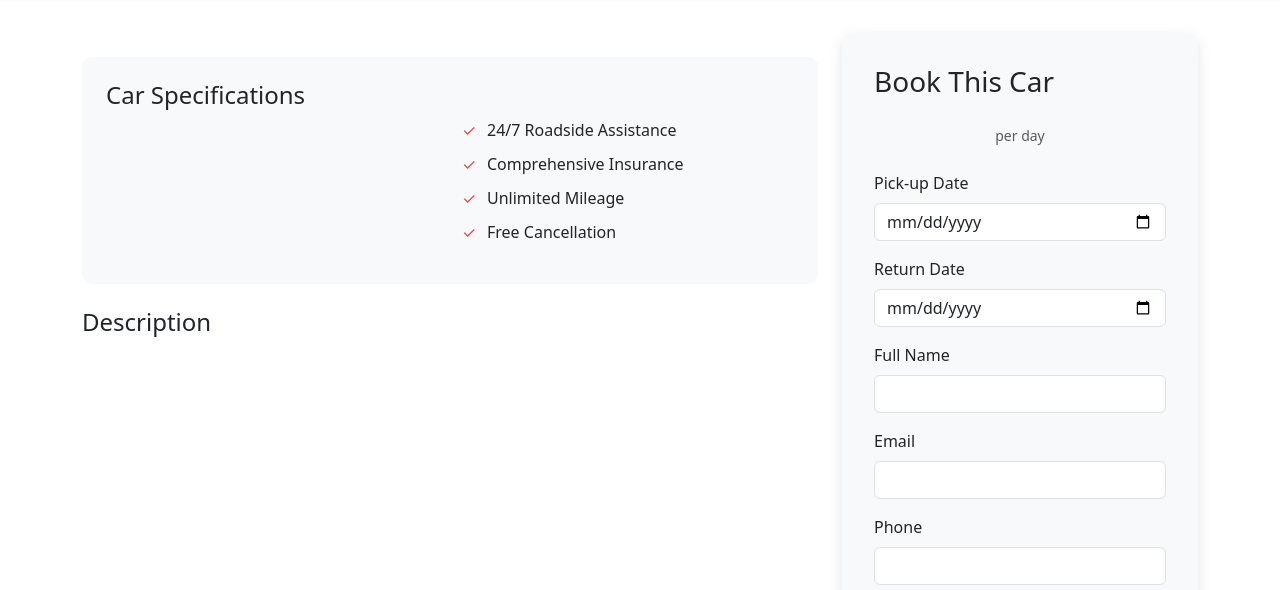
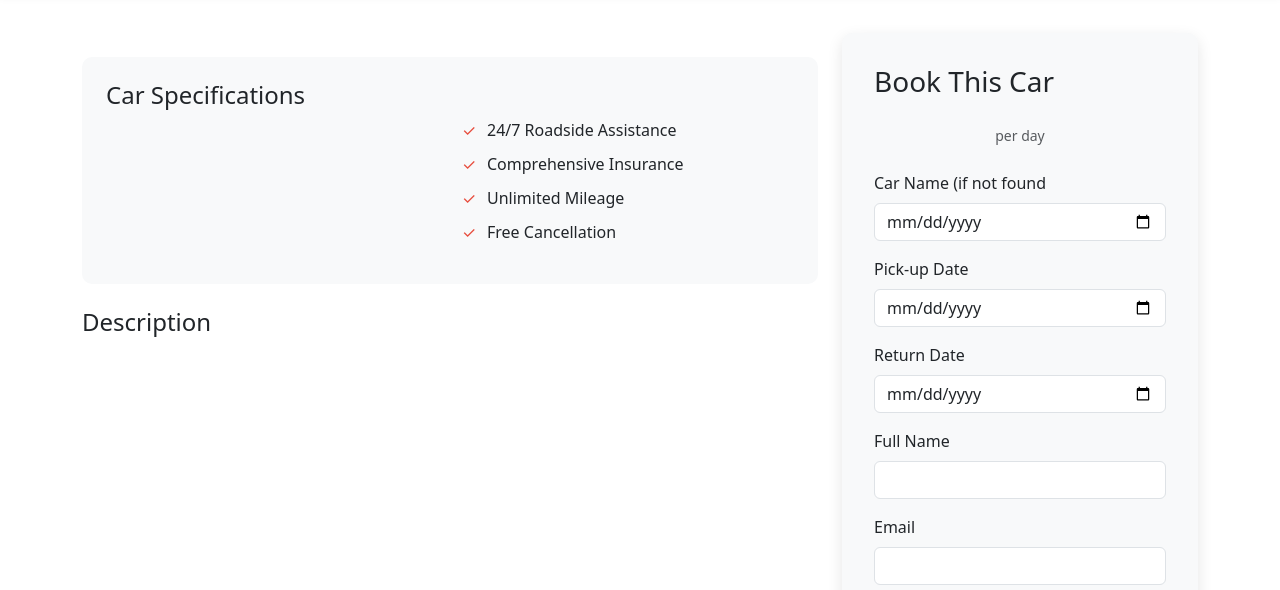
Before and after one commit to hssn-Shafiq/Car-Rental-Prototype, a plain HTML site: page car-details.html in a window 1280 px wide. Shown: the part 63-653 px from the top of the page. Drawn offline with nearby package versions, Linux system fonts and the light colour scheme.

Commit message:
hasan code udpatred

```diff
--- a/car-details.html
+++ b/car-details.html
@@ -178,7 +178,10 @@
 
                     <form id="bookingForm">
                         <input type="hidden" id="selectedCar" name="carName">
-
+                        <div class="mb-3">
+                            <label class="form-label">Car Name (if not found </label>
+                            <input type="date" class="form-control" name="pickupDate" required>
+                        </div>
                         <div class="mb-3">
                             <label class="form-label">Pick-up Date</label>
                             <input type="date" class="form-control" name="pickupDate" required>
```
